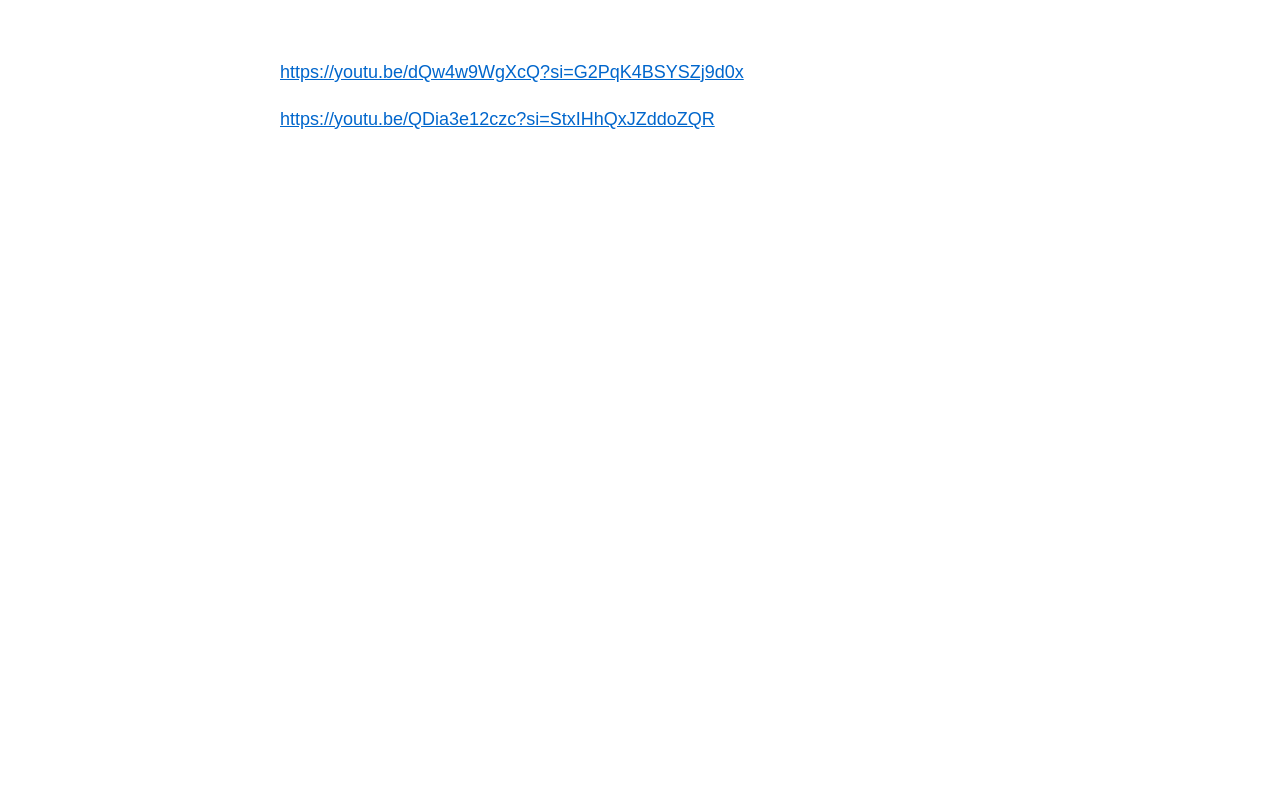
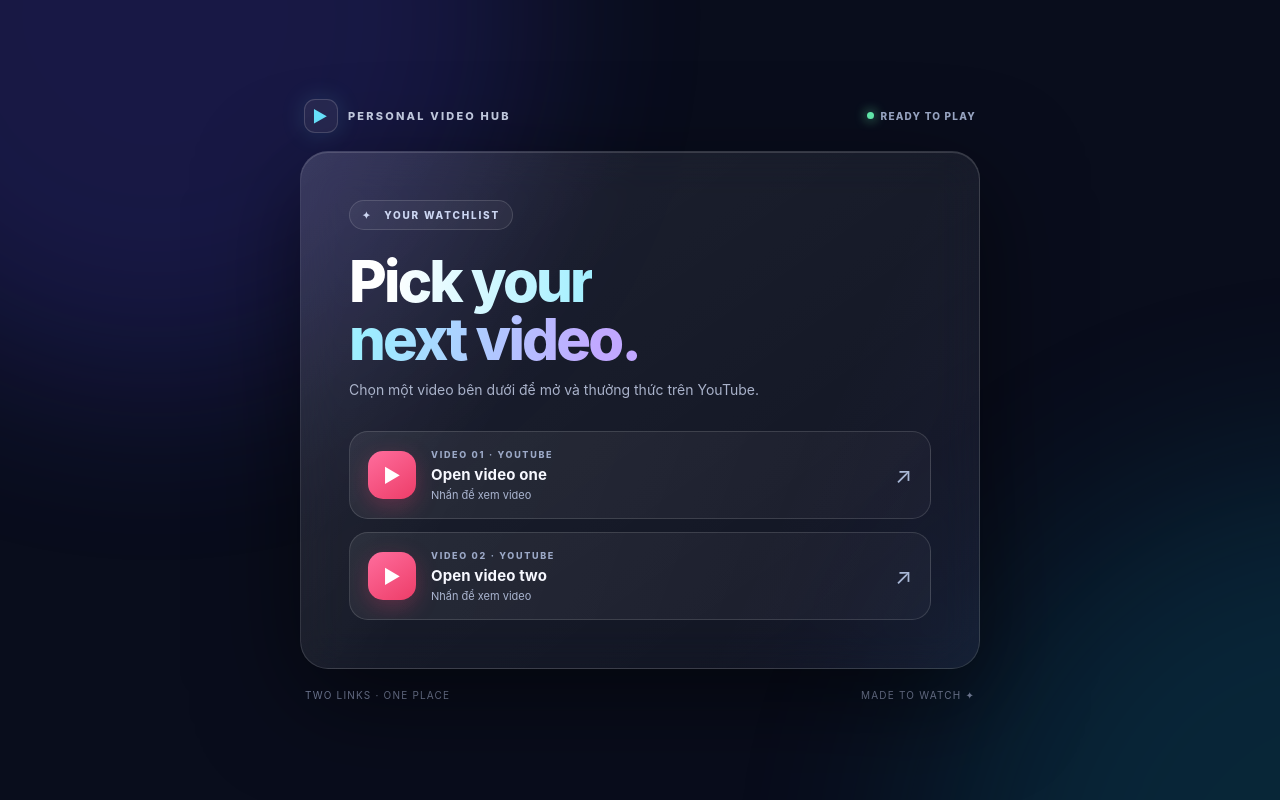
Before and after one commit to nguyencross4-cloud/youtube-link-hub, a plain HTML site: page index.html in a window 1280 px wide. Drawn offline with Linux system fonts and the light colour scheme.

Commit message:
Upgrade video hub with animated gradient background and click effects

```diff
--- a/index.html
+++ b/index.html
@@ -3,17 +3,85 @@
 <head>
 <meta charset="utf-8">
 <meta name="viewport" content="width=device-width, initial-scale=1">
-<title>Video links</title>
+<meta name="theme-color" content="#090d1c">
+<title>Video Hub | Watch & Enjoy</title>
 <style>
-body{margin:0;padding:40px 24px;background:#fff;color:#111;font-family:Arial,Helvetica,sans-serif}
-main{max-width:720px;margin:0 auto}
-a{display:block;margin:18px 0;color:#06c;font-size:18px;line-height:1.6;overflow-wrap:anywhere}
+:root{--ink:#f7f8ff;--muted:#a9b2ca;--cyan:#69e6ff;--violet:#9d83ff;--pink:#ff78c8}
+*{box-sizing:border-box}
+html{min-height:100%;scroll-behavior:smooth}
+body{margin:0;min-height:100vh;overflow-x:hidden;background:#090d1c;color:var(--ink);font-family:Inter,ui-sans-serif,system-ui,-apple-system,"Segoe UI",sans-serif;display:grid;place-items:center;padding:28px 18px}
+body:before,body:after{content:"";position:fixed;z-index:0;pointer-events:none;width:56vmax;height:56vmax;border-radius:50%;filter:blur(90px);opacity:.22;animation:drift 15s ease-in-out infinite alternate}
+body:before{background:#4e43d8;top:-28vmax;left:-18vmax}
+body:after{background:#087e9c;right:-25vmax;bottom:-30vmax;animation-delay:-7s}
+@keyframes drift{to{transform:translate(9vw,8vh) scale(1.18)}}
+main{position:relative;z-index:1;width:min(100%,680px)}
+.topline{display:flex;align-items:center;justify-content:space-between;margin:0 4px 18px;color:#c8d0e6;font-size:11px;letter-spacing:2.2px;font-weight:800}
+.brand{display:flex;align-items:center;gap:10px}
+.logo{width:34px;height:34px;display:grid;place-items:center;border:1px solid #ffffff2a;border-radius:11px;background:#ffffff12;color:var(--cyan);box-shadow:0 0 24px #69e6ff25;font-size:16px}
+.status{display:flex;align-items:center;gap:7px;color:#9ca9c7;font-size:10px;letter-spacing:1.2px}
+.dot{width:7px;height:7px;border-radius:50%;background:#65f0b0;box-shadow:0 0 12px #65f0b0}
+.panel{position:relative;overflow:hidden;border:1px solid #ffffff24;border-radius:28px;padding:clamp(25px,6vw,48px);background:linear-gradient(145deg,#ffffff16,#ffffff08);backdrop-filter:blur(22px);-webkit-backdrop-filter:blur(22px);box-shadow:0 30px 100px #0008,inset 0 1px #ffffff24}
+.panel:before{content:"";position:absolute;inset:0;pointer-events:none;background:linear-gradient(115deg,#ffffff12,transparent 35%,transparent 70%,#8d7cff0c)}
+.eyebrow{display:inline-flex;align-items:center;gap:8px;padding:8px 12px;border:1px solid #ffffff24;border-radius:99px;background:#ffffff0c;color:#cbd5f2;font-size:10px;font-weight:800;letter-spacing:1.8px}
+h1{position:relative;margin:22px 0 10px;font-size:clamp(36px,8vw,58px);line-height:1;letter-spacing:-2.8px;font-weight:850}
+h1 span{background:linear-gradient(95deg,#fff 8%,#9ceeff 48%,#c1a8ff 92%);background-clip:text;-webkit-background-clip:text;color:transparent}
+.lead{margin:0 0 30px;color:var(--muted);font-size:14px;line-height:1.7}
+.links{display:grid;gap:13px}
+.video-link{position:relative;isolation:isolate;display:flex;align-items:center;gap:15px;min-height:88px;padding:16px 18px;overflow:hidden;border:1px solid #ffffff22;border-radius:19px;background:linear-gradient(110deg,#ffffff12,#ffffff08);color:var(--ink);text-decoration:none;transition:transform .22s ease,border-color .22s ease,background .22s ease,box-shadow .22s ease;outline:none}
+.video-link:before{content:"";position:absolute;z-index:-1;inset:0;background:linear-gradient(100deg,#69e6ff1c,#9d83ff18,#ff78c815);opacity:0;transition:opacity .25s ease}
+.video-link:hover,.video-link:focus-visible{transform:translateY(-3px);border-color:#8beaff88;box-shadow:0 12px 34px #0005,0 0 25px #69e6ff16}
+.video-link:hover:before,.video-link:focus-visible:before{opacity:1}
+.video-link:active{transform:scale(.975)}
+.play{width:48px;height:48px;flex:none;display:grid;place-items:center;border-radius:15px;background:linear-gradient(145deg,#ff6d9d,#ed3d68);box-shadow:0 7px 22px #f33d7045;color:white;font-size:19px;transition:transform .22s ease,box-shadow .22s ease}
+.video-link:hover .play{transform:rotate(-7deg) scale(1.08);box-shadow:0 0 28px #ff5c91a0}
+.meta{min-width:0;flex:1}
+.meta small{display:block;margin-bottom:5px;color:#9ca9c7;font-size:9px;font-weight:800;letter-spacing:1.7px}
+.meta strong{display:block;font-size:15px;letter-spacing:.1px}
+.meta em{display:block;margin-top:4px;color:#aab5d0;font-size:11px;font-style:normal}
+.arrow{color:#a9b8d7;font-size:22px;transition:transform .2s ease,color .2s ease}
+.video-link:hover .arrow{transform:translate(3px,-3px);color:var(--cyan)}
+.ripple{position:absolute;border-radius:50%;pointer-events:none;z-index:2;background:#a9f1ff66;transform:scale(0);animation:ripple .65s ease-out forwards}
+@keyframes ripple{to{transform:scale(1);opacity:0}}
+footer{display:flex;justify-content:space-between;gap:10px;margin:20px 5px 0;color:#7f8aa8;font-size:10px;letter-spacing:1.2px}
+@media(prefers-reduced-motion:reduce){*,*:before,*:after{animation-duration:.01ms!important;animation-iteration-count:1!important;scroll-behavior:auto!important;transition:none!important}}
 </style>
 </head>
 <body>
 <main>
-<a href="https://youtu.be/dQw4w9WgXcQ?si=G2PqK4BSYSZj9d0x" target="_blank" rel="noopener noreferrer">https://youtu.be/dQw4w9WgXcQ?si=G2PqK4BSYSZj9d0x</a>
-<a href="https://youtu.be/QDia3e12czc?si=StxIHhQxJZddoZQR" target="_blank" rel="noopener noreferrer">https://youtu.be/QDia3e12czc?si=StxIHhQxJZddoZQR</a>
+  <div class="topline"><div class="brand"><div class="logo">▶</div><span>PERSONAL VIDEO HUB</span></div><div class="status"><i class="dot"></i> READY TO PLAY</div></div>
+  <section class="panel">
+    <div class="eyebrow">✦ &nbsp; YOUR WATCHLIST</div>
+    <h1><span>Pick your<br>next video.</span></h1>
+    <p class="lead">Chọn một video bên dưới để mở và thưởng thức trên YouTube.</p>
+    <nav class="links" aria-label="Video links">
+      <a class="video-link" href="https://youtu.be/dQw4w9WgXcQ?si=G2PqK4BSYSZj9d0x" target="_blank" rel="noopener noreferrer">
+        <span class="play" aria-hidden="true">▶</span>
+        <span class="meta"><small>VIDEO 01 · YOUTUBE</small><strong>Open video one</strong><em>Nhấn để xem video</em></span>
+        <span class="arrow" aria-hidden="true">↗</span>
+      </a>
+      <a class="video-link" href="https://youtu.be/QDia3e12czc?si=StxIHhQxJZddoZQR" target="_blank" rel="noopener noreferrer">
+        <span class="play" aria-hidden="true">▶</span>
+        <span class="meta"><small>VIDEO 02 · YOUTUBE</small><strong>Open video two</strong><em>Nhấn để xem video</em></span>
+        <span class="arrow" aria-hidden="true">↗</span>
+      </a>
+    </nav>
+  </section>
+  <footer><span>TWO LINKS · ONE PLACE</span><span>MADE TO WATCH ✦</span></footer>
 </main>
+<script>
+document.querySelectorAll('.video-link').forEach(link=>{
+  link.addEventListener('click',event=>{
+    const rect=link.getBoundingClientRect();
+    const size=Math.max(rect.width,rect.height)*1.5;
+    const ripple=document.createElement('span');
+    ripple.className='ripple';
+    ripple.style.width=ripple.style.height=size+'px';
+    ripple.style.left=(event.clientX-rect.left-size/2)+'px';
+    ripple.style.top=(event.clientY-rect.top-size/2)+'px';
+    link.appendChild(ripple);
+    setTimeout(()=>ripple.remove(),700);
+  });
+});
+</script>
 </body>
 </html>
```
